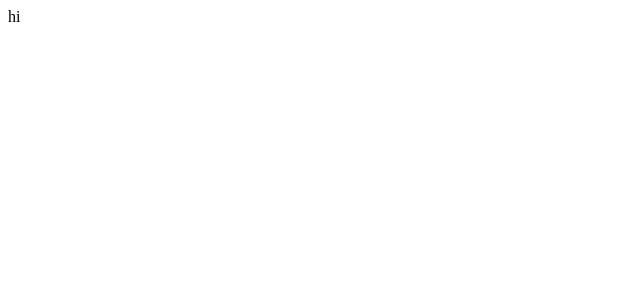
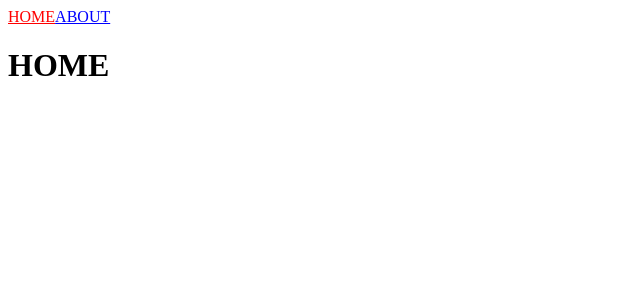
Before and after one commit to seni95/NEXT-JS, a Next.js app: page / in a window 1280 px wide. Shown: the top 300 px of the page, without its empty margins (0-640 px from the left). Built offline with nearby package versions, Linux system fonts and the light colour scheme.

Commit message:
applied nav in next js

```diff
--- /dev/null
+++ b/component/Navbar.js
@@ -0,0 +1,18 @@
+import Link from 'next/link'
+import { useRouter } from 'next/router'
+import React from 'react'
+
+export default function Navbar() {
+    const router = useRouter();
+    console.log(router);
+  return (
+    <nav>
+        <Link style={{color:router.pathname==="/"?"red":"blue"}} href="/">
+        HOME
+        </Link>
+        <Link style={{color:router.pathname==="/about"?"red":"blue"}} href="/about">
+        ABOUT
+        </Link>
+    </nav>
+  )
+}
--- a/pages/index.js
+++ b/pages/index.js
@@ -1,8 +1,15 @@
+import Navbar from "../component/Navbar";
+
 export default function Home(){
-    return 'hi';
+    return (<>
+    <Navbar></Navbar>
+    <h1>HOME</h1>
+    </>)
 }
 
 
 //라이브러리는 개발자로써 니가 사용하는 것이다.
 //프레임워크는 너의 코드를 부르는 것이다.
 //프레임워크에서는 네가 원하는 곳에 코드를 붙여놓기만 하면 코드는 자동으로 동작할 것 이다.
+
+//넥스트 js 는 프레임워크라서 pages에서 뭔가를 계속 생성하는 것만 가능하고 나머지는 자유도가 떨어진다.
```
Also changed, not shown: eslinrc.js (added, +23 -0 lines), pages/about.js (+8 -1 lines).
